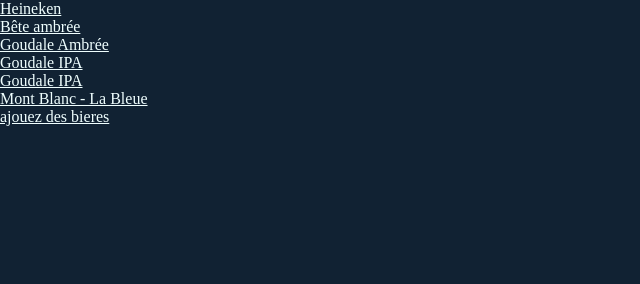
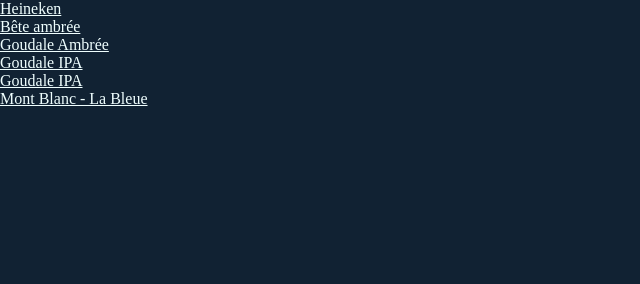
Before and after one commit to RemiTZU/Beeradvisor, a PHP site: page /search.php in a window 1280 px wide. Shown: the part 516-800 px from the top of the page, without its empty margins (0-640 px from the left). Run offline with PHP 8.4, Linux system fonts and the light colour scheme; data comes from the database, SQL or seed files in the repository.

Commit message:
Update search.php

```diff
--- a/search.php
+++ b/search.php
@@ -139,6 +139,5 @@ global $db;
     }
 
     ?>
-    <a href="addbeer.php">ajouez des bieres<a>
 </body>
 </html>
```
